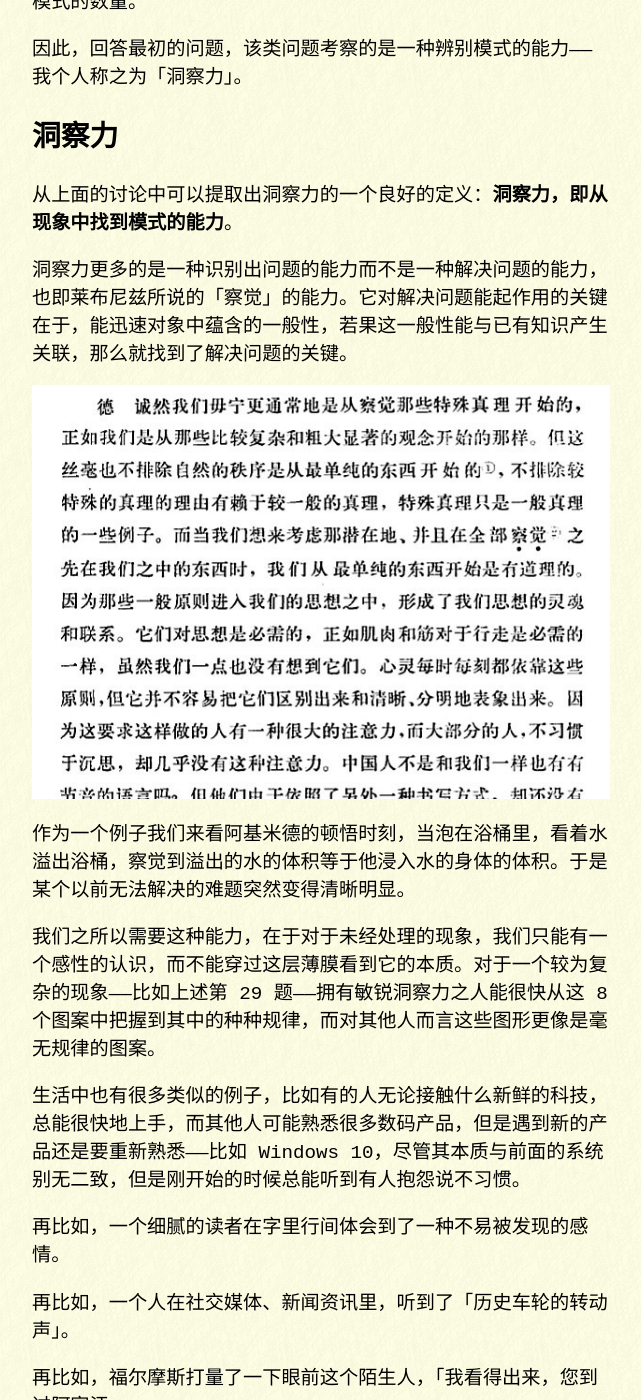
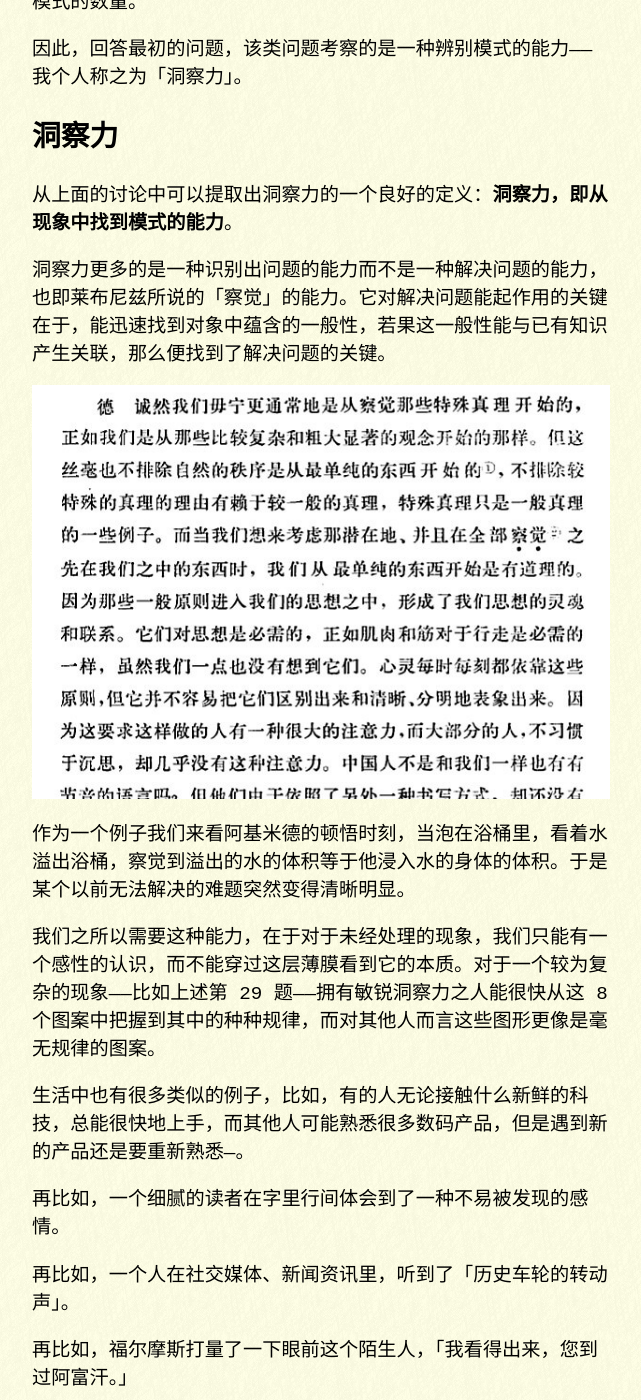
Before and after one commit to Leezh76/maokwen.github.io, a Jekyll site: the page built from _posts/2018-10-19-insight.md, in a window 1280 px wide and 1400 px high, scrolled down 3373 px. Shown: the whole window, without its empty margins (319-960 px from the left). Built offline with Jekyll 4.4.1, drawn with Linux system fonts in a browser that asks for light colours; some of the changed text lies outside the part shown.

Commit message:
fix typo

```diff
--- a/_posts/2018-10-19-insight.md
+++ b/_posts/2018-10-19-insight.md
@@ -47,7 +47,7 @@
 
 从上面的讨论中可以提取出洞察力的一个良好的定义：**洞察力，即从现象中找到模式的能力**。
 
-洞察力更多的是一种识别出问题的能力而不是一种解决问题的能力，也即莱布尼兹所说的「察觉」的能力。它对解决问题能起作用的关键在于，能迅速对象中蕴含的一般性，若果这一般性能与已有知识产生关联，那么就找到了解决问题的关键。
+洞察力更多的是一种识别出问题的能力而不是一种解决问题的能力，也即莱布尼兹所说的「察觉」的能力。它对解决问题能起作用的关键在于，能迅速找到对象中蕴含的一般性，若果这一般性能与已有知识产生关联，那么便找到了解决问题的关键。
 
 ![Clip_20181019_130120](../assets/images/2018-10-19-insight.assets/Clip_20181019_130120.png)
 
@@ -55,7 +55,7 @@
 
 我们之所以需要这种能力，在于对于未经处理的现象，我们只能有一个感性的认识，而不能穿过这层薄膜看到它的本质。对于一个较为复杂的现象——比如上述第 29 题——拥有敏锐洞察力之人能很快从这 8 个图案中把握到其中的种种规律，而对其他人而言这些图形更像是毫无规律的图案。
 
-生活中也有很多类似的例子，比如有的人无论接触什么新鲜的科技，总能很快地上手，而其他人可能熟悉很多数码产品，但是遇到新的产品还是要重新熟悉——比如 Windows 10，尽管其本质与前面的系统别无二致，但是刚开始的时候总能听到有人抱怨说不习惯。
+生活中也有很多类似的例子，比如，有的人无论接触什么新鲜的科技，总能很快地上手，而其他人可能熟悉很多数码产品，但是遇到新的产品还是要重新熟悉—。
 
 再比如，一个细腻的读者在字里行间体会到了一种不易被发现的感情。
 
```
Also changed, not shown: other parts of _posts/2018-10-19-insight.md (+7 -3 lines).
